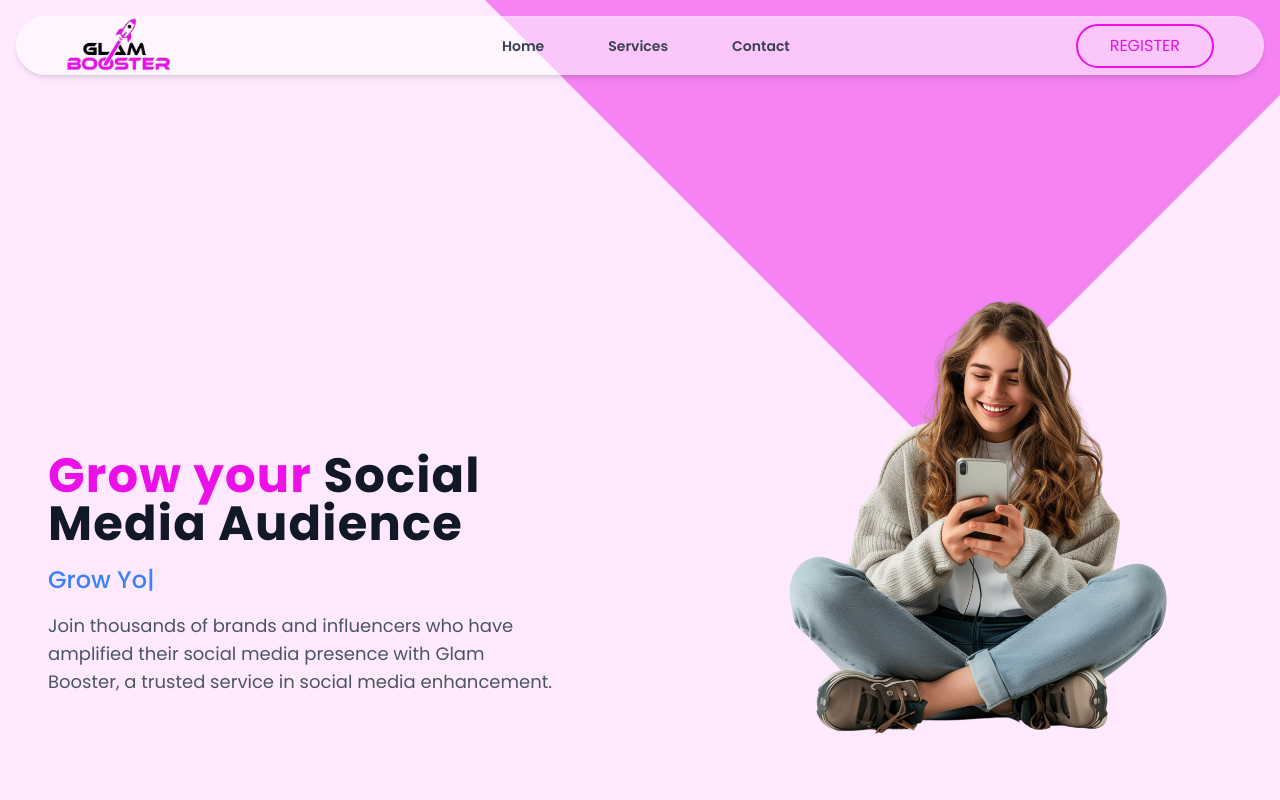
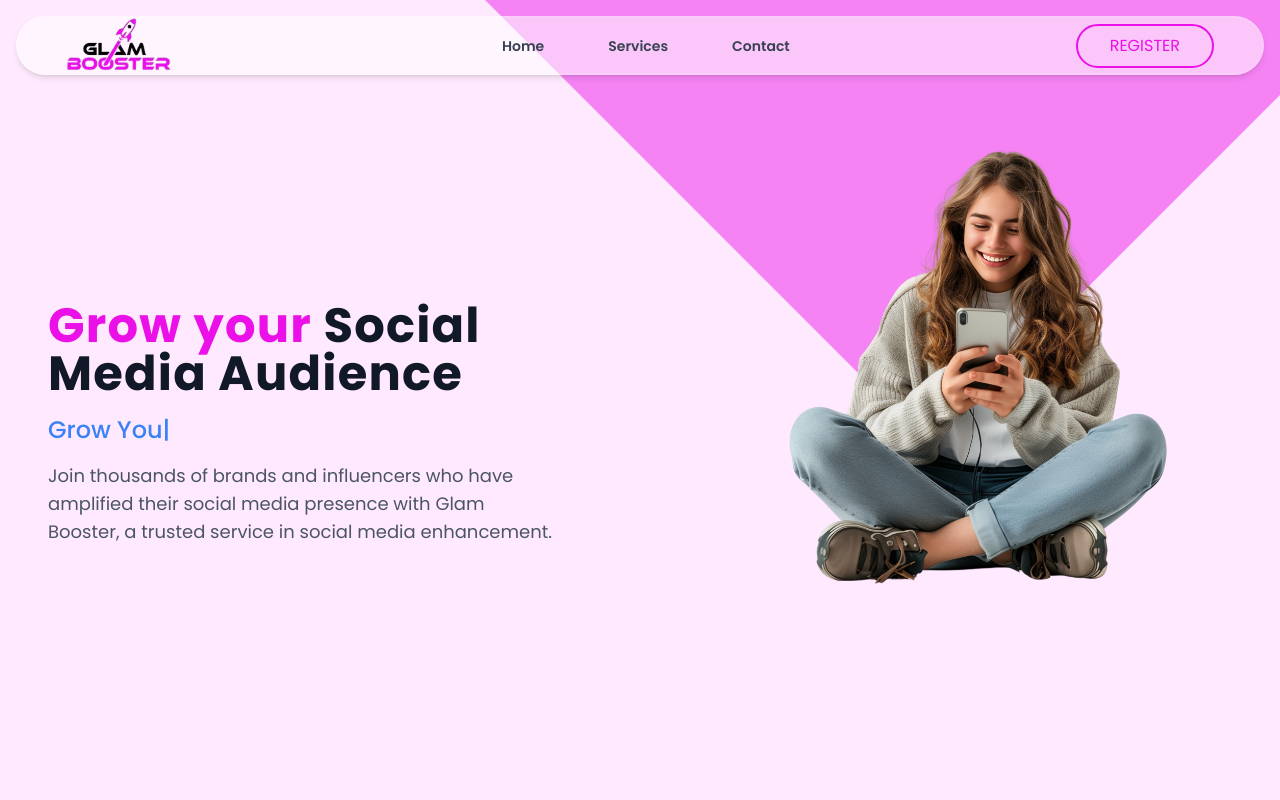
Before and after one commit to Victex4/gkam, a React (Vite) app: page / in a window 1280 px wide. Shown: the top 800 px of the page. Built offline with nearby package versions, Linux system fonts and the light colour scheme.

Commit message:
initial commit

```diff
--- a/src/section/Footer.jsx
+++ b/src/section/Footer.jsx
@@ -5,7 +5,7 @@ const Footer = () => {
 
   return (
     <footer className='bg-black/95' id='contact'>
-      <div className='p-4 flex justify-between'>
+      <div className='py-4 px-2 flex justify-between'>
         <div className='flex gap-4 items-center'>
           <div>
             <p className='text-white/35 text-[11px] md:text-[16px]'>
--- a/src/section/Hero.jsx
+++ b/src/section/Hero.jsx
@@ -58,7 +58,7 @@ const Hero = ({ menuOpen }) => {
       <div className='md:h-[700px] h-[700px] w-[400px] md:w-[700px] bg-[#F583F3] absolute -top-1/2 right-20 md:right-0 rounded-3xl rotate-12 md:rotate-45 -z-9'>
 
       </div>
-        <div className='relative flex md:h-screen mt-[150px] flex-col-reverse items-center md:flex-row '>
+        <div className='relative flex md:h-screen mt-[150px] md:mt-0 flex-col-reverse items-center md:flex-row '>
             {/* Hero Content */}
                 <HeroContent variants={contentVariants}/>
 
```
